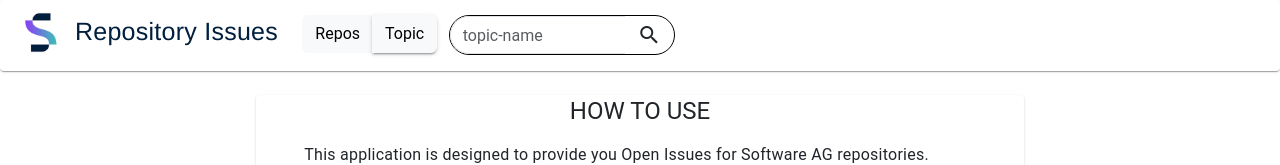
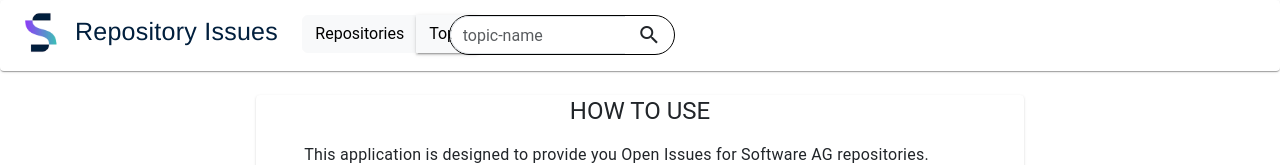
Before and after one commit to SoftwareAG/open-source-repo-issues, an Angular app: page / in a window 1280 px wide. Shown: the top 165 px of the page. Built offline with nearby package versions, Linux system fonts and the light colour scheme.

Commit message:
renamed repos to repositorie

```diff
--- a/src/app/app.component.html
+++ b/src/app/app.component.html
@@ -26,7 +26,7 @@
               <div class="btn-group" role="group" aria-label="Toggles" style="width: 100%;">
                 <button type="button" class="btn btn-light" data-toggle="tooltip" title="Search by Repo names"
                   (click)="onToggleChange('Repo')" [class.mat-elevation-z2]="toggleVal=='Repo'">
-                  Repos
+                  Repositories
                 </button>
                 <button type="button" class="btn btn-light" data-toggle="tooltip" title="Search by Topic name"
                   (click)="onToggleChange('Topic')" [class.mat-elevation-z2]="toggleVal=='Topic'">
@@ -176,7 +176,7 @@
         </ng-container>
 
         <ng-container matColumnDef="lable_name">
-          <th mat-header-cell *matHeaderCellDef>LABLE NAME</th>
+          <th mat-header-cell *matHeaderCellDef>LABEL NAME</th>
           <td mat-cell *matCellDef="let element">
             <span *ngFor="let lable of element.lables">{{ lable.name }}
             </span>
```
